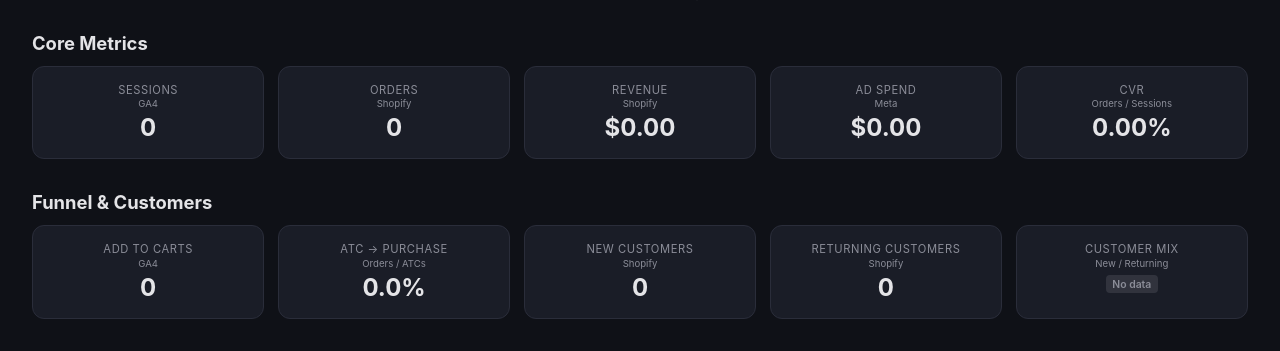
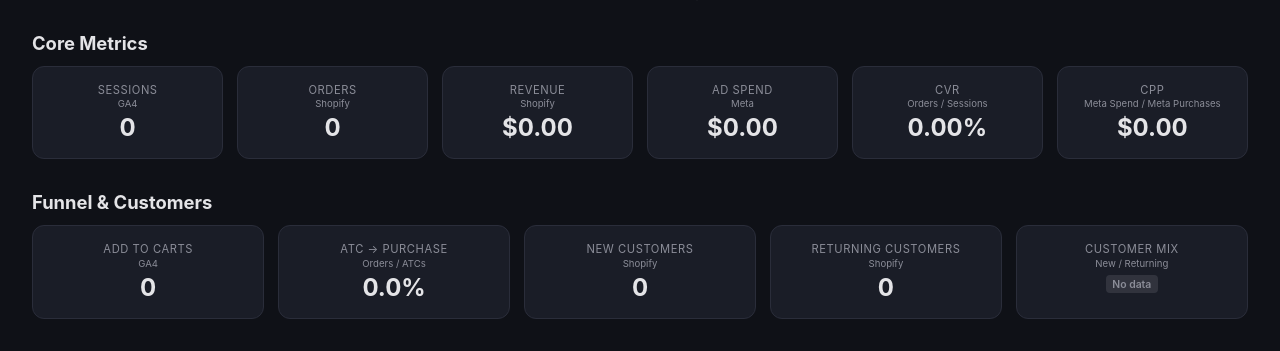
Before and after one commit to abhilokesh88/daily-kpi-dashboard, a Python web app: template templates/dashboard.html in a window 1280 px wide. Shown: the part 110-461 px from the top of the page. Run offline with Jinja, Linux system fonts and the light colour scheme; the template is opened without the code that fills it, so the values that code supplies are empty.

Commit message:
Add Meta CPP to Central Command dashboard
- CPP card in Core Metrics section (Meta Spend / Meta Purchases)
- CPP column in Daily Performance Log table
- Store meta_purchases in history.csv for per-row CPP calculation

Co-Authored-By: Claude Opus 4.6 <noreply@anthropic.com>

```diff
--- a/src/build_dashboard.py
+++ b/src/build_dashboard.py
@@ -18,8 +18,11 @@ def build(ga4: dict, shopify: dict, meta: dict, history: list[dict]) -> None:
     sessions = ga4.get("sessions", 0)
     orders = shopify.get("orders", 0)
     atc = ga4.get("add_to_carts", 0)
+    meta_spend = meta.get("spend", 0)
+    meta_purchases = meta.get("purchases", 0)
     cvr = round(orders / sessions * 100, 2) if sessions else 0.0
     atc_to_purchase = round(orders / atc * 100, 2) if atc else 0.0
+    cpp = round(meta_spend / meta_purchases, 2) if meta_purchases else 0.0
 
     env = Environment(loader=FileSystemLoader(TEMPLATE_DIR))
     template = env.get_template("dashboard.html")
@@ -30,7 +33,8 @@ def build(ga4: dict, shopify: dict, meta: dict, history: list[dict]) -> None:
         sessions=sessions,
         orders=orders,
         revenue=shopify.get("revenue", 0),
-        ad_spend=meta.get("spend", 0),
+        ad_spend=meta_spend,
+        cpp=cpp,
         cvr=cvr,
         atc=atc,
         atc_to_purchase=atc_to_purchase,
--- a/src/storage.py
+++ b/src/storage.py
@@ -28,6 +28,7 @@ FIELDS = [
     "shopify_returning_customers",
     # Meta
     "meta_spend",
+    "meta_purchases",
     "meta_roas",
     "meta_cpa",
 ]
@@ -48,6 +49,7 @@ def save(ga4: dict, shopify: dict, meta: dict) -> None:
         "shopify_new_customers": shopify.get("new_customers", 0),
         "shopify_returning_customers": shopify.get("returning_customers", 0),
         "meta_spend": meta.get("spend", 0),
+        "meta_purchases": meta.get("purchases", 0),
         "meta_roas": meta.get("roas", 0),
         "meta_cpa": meta.get("cpa", 0),
     }
--- a/templates/dashboard.html
+++ b/templates/dashboard.html
@@ -215,6 +215,11 @@
       <div class="source">Orders / Sessions</div>
       <div class="value">{{ "%.2f" | format(cvr | float) }}%</div>
     </div>
+    <div class="kpi-card">
+      <div class="label">CPP</div>
+      <div class="source">Meta Spend / Meta Purchases</div>
+      <div class="value">${{ "{:,.2f}".format(cpp | float) }}</div>
+    </div>
   </div>
 
   <!-- Funnel & Customer KPIs -->
@@ -287,6 +292,7 @@
             <th>Orders</th>
             <th>Revenue</th>
             <th>Ad Spend</th>
+            <th>CPP</th>
             <th>CVR</th>
             <th>ATC→Purch</th>
             <th>New</th>
@@ -298,15 +304,19 @@
           {% set r_sessions = row.ga4_sessions | default(0) | float %}
           {% set r_atc = row.ga4_atc | default(0) | float %}
           {% set r_orders = row.shopify_orders | default(0) | float %}
+          {% set r_meta_spend = row.meta_spend | default(0) | float %}
+          {% set r_meta_purchases = row.meta_purchases | default(0) | float %}
           {% set row_cvr = (r_orders / r_sessions * 100) if r_sessions else 0 %}
           {% set row_atc_purch = (r_orders / r_atc * 100) if r_atc else 0 %}
+          {% set row_cpp = (r_meta_spend / r_meta_purchases) if r_meta_purchases else 0 %}
           <tr>
             <td>{{ row.date }}</td>
             <td>{{ "{:,.0f}".format(r_sessions) }}</td>
             <td>{{ "{:,.0f}".format(r_atc) }}</td>
             <td>{{ "{:,.0f}".format(r_orders) }}</td>
             <td>${{ "{:,.2f}".format(row.shopify_revenue | default(0) | float) }}</td>
-            <td>${{ "{:,.2f}".format(row.meta_spend | default(0) | float) }}</td>
+            <td>${{ "{:,.2f}".format(r_meta_spend) }}</td>
+            <td>${{ "{:,.2f}".format(row_cpp) }}</td>
             <td class="{{ 'cvr-high' if row_cvr >= 3 else '' }}">{{ "%.2f" | format(row_cvr) }}%</td>
             <td>{{ "%.1f" | format(row_atc_purch) }}%</td>
             <td>{{ "{:,.0f}".format(row.shopify_new_customers | default(0) | float) }}</td>
```
